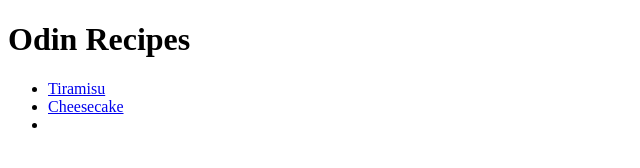
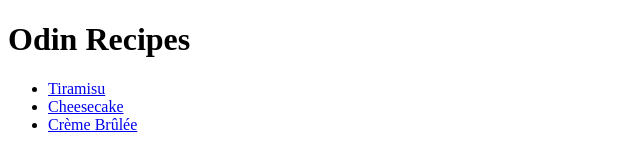
Before and after one commit to petkofule-jpg/odin-recipes, a plain HTML site: page index.html in a window 1280 px wide. Shown: the whole page, without its empty margins (0-640 px from the left). Drawn offline with Linux system fonts and the light colour scheme.

Commit message:
Fixed typo at anchor element

```diff
--- a/index.html
+++ b/index.html
@@ -10,7 +10,7 @@
     <ul>
         <li><a href="recipes/tiramisu.html" target="_blank" rel="noreferrer">Tiramisu</a></li>
         <li><a href="recipes/cheesecake.html" target="_blank" rel="noreferrer">Cheesecake</a></li>
-        <li><a href="recipes/creme_brulee.html" target="blank" rel="noreferrer"></a></li>
+        <li><a href="recipes/creme_brulee.html" target="_blank" rel="noreferrer">Crème Brûlée</a></li>
     </ul>
 </body>
 </html>
```
